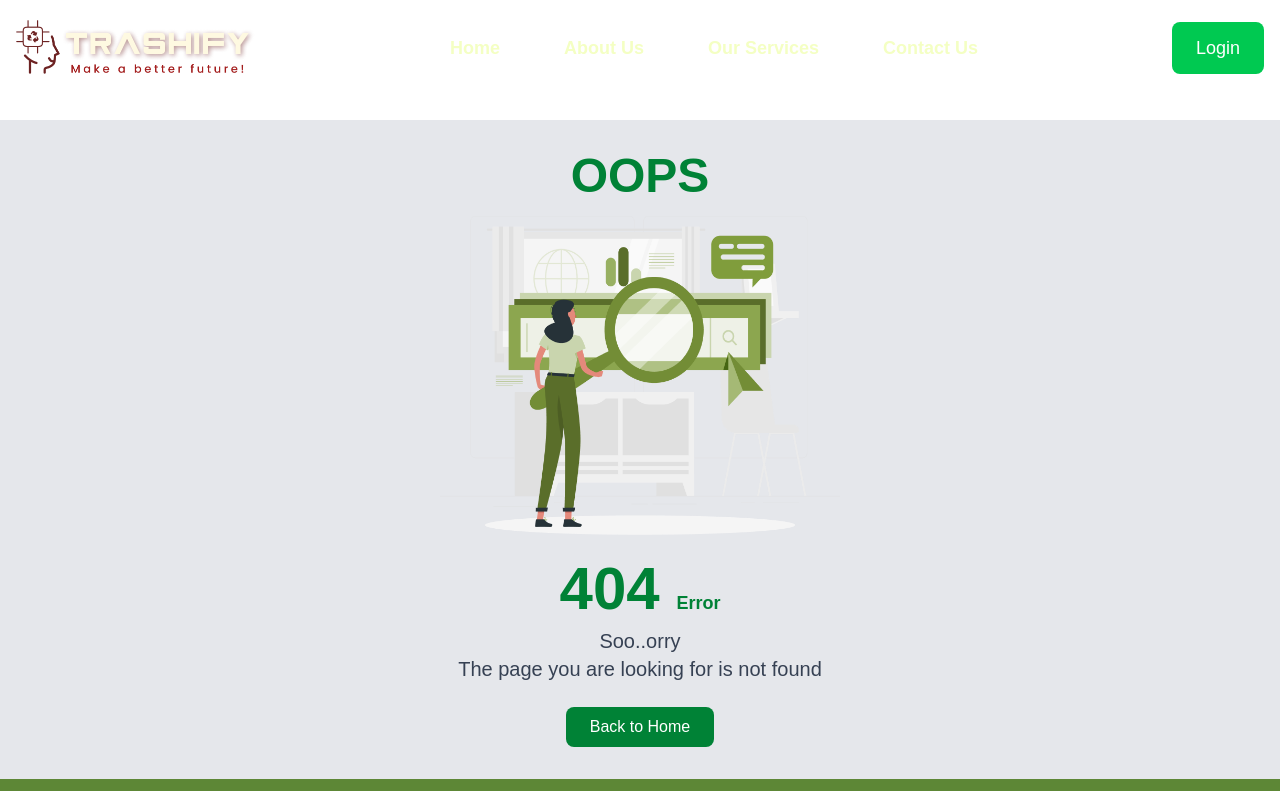
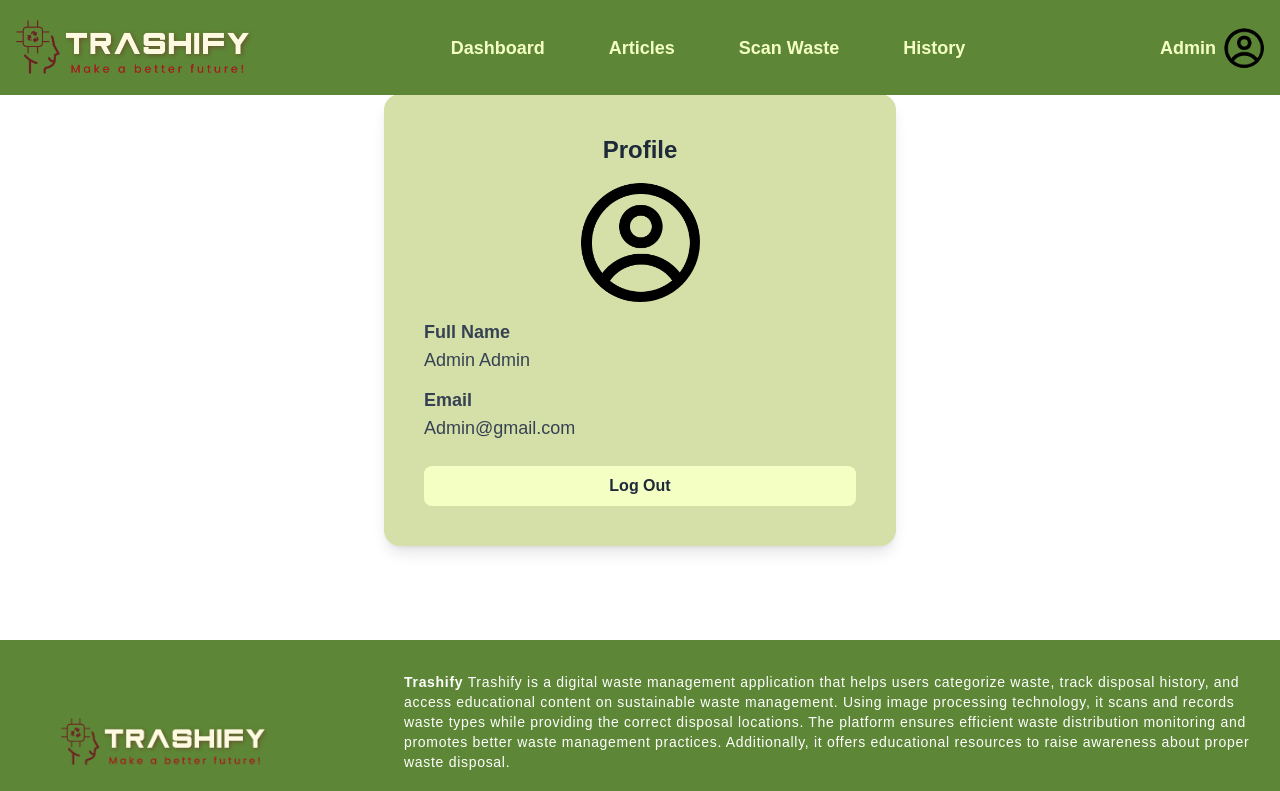
Before and after one commit to aDJi2003/Senior_Project_B3_05, a Next.js app in the folder frontend/: page /profile in a window 1280 px wide. Before the commit this address had no page. Shown: the top 791 px of the page. Built offline with nearby package versions, Linux system fonts and the light colour scheme.

Commit message:
feat: profile

```diff
--- /dev/null
+++ b/frontend/src/app/profile/page.js
@@ -0,0 +1,44 @@
+"use client";
+
+
+import Image from "next/image";
+import { useRouter } from "next/navigation";
+import NavbarUser from "@/components/navbar-user";
+import Footer from "@/components/footer";
+
+const ProfilePage = () => {
+  const router = useRouter();
+
+  return (
+    <>
+      <NavbarUser />
+      <div className="flex flex-col items-center justify-center min-h-[80vh] bg-white">
+        <div className="bg-[#D4E0A8] rounded-2xl p-10 w-[40%] text-center shadow-lg flex flex-col items-center">
+          <h1 className="text-2xl font-bold text-gray-800 mb-4">Profile</h1>
+          <Image
+            src="/profile.png"
+            alt="Profile Picture"
+            width={120}
+            height={120}
+            className="rounded-full mb-4"
+          />
+          <div className="text-lg text-gray-700 w-full text-left">
+            <p className="font-semibold">Full Name</p>
+            <p className="mb-3">Admin Admin</p>
+            <p className="font-semibold">Email</p>
+            <p className="mb-6">Admin@gmail.com</p>
+          </div>
+          <button
+            onClick={() => router.push("/login")}
+            className="w-full bg-[#F4FFC3] text-gray-800 py-2 rounded-lg font-semibold hover:bg-[#E8F7A0] transition"
+          >
+            Log Out
+          </button>
+        </div>
+      </div>
+      <Footer />
+    </>
+  );
+};
+
+export default ProfilePage;
```
Also changed, not shown: frontend/public/profile.png.
